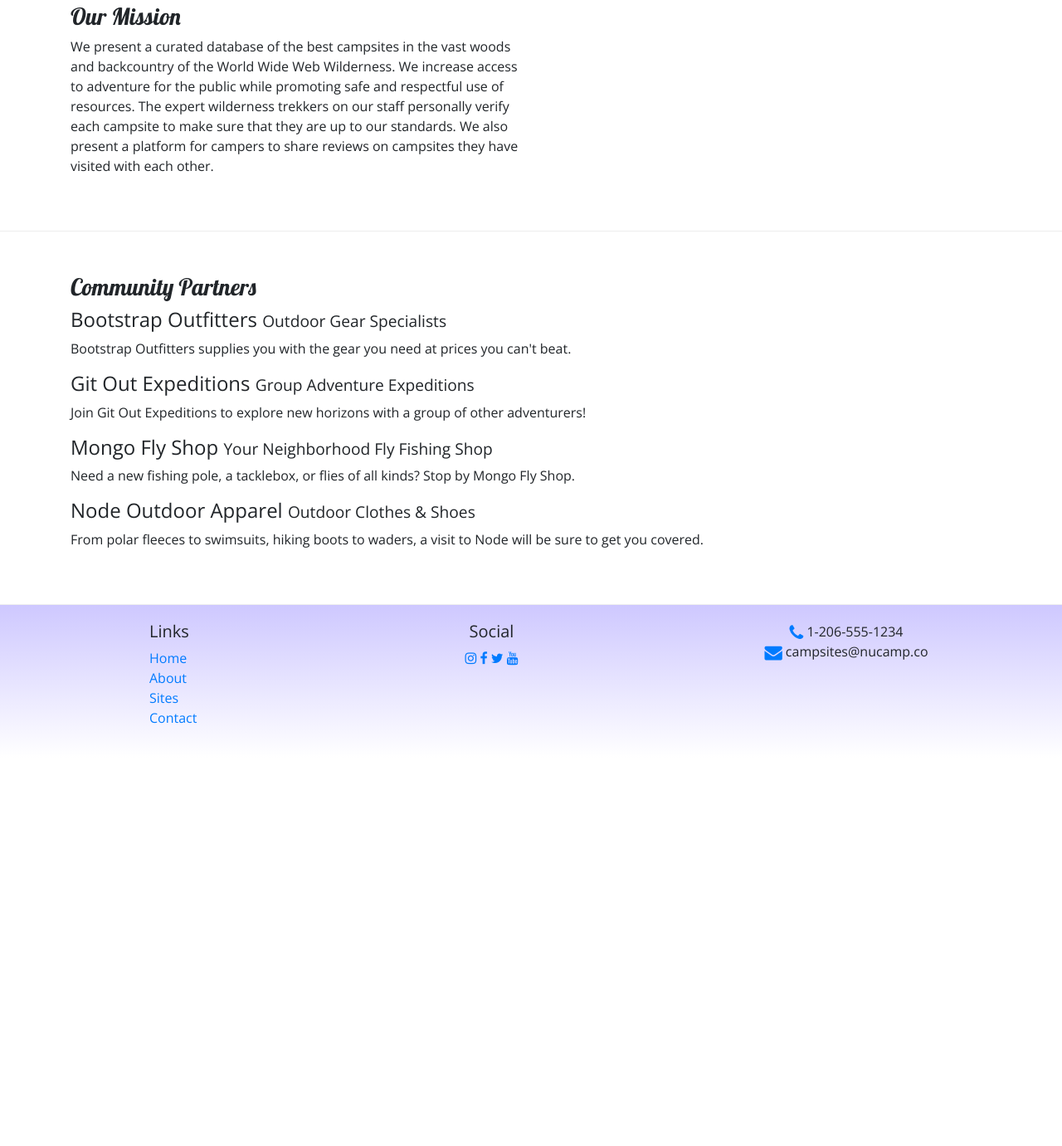
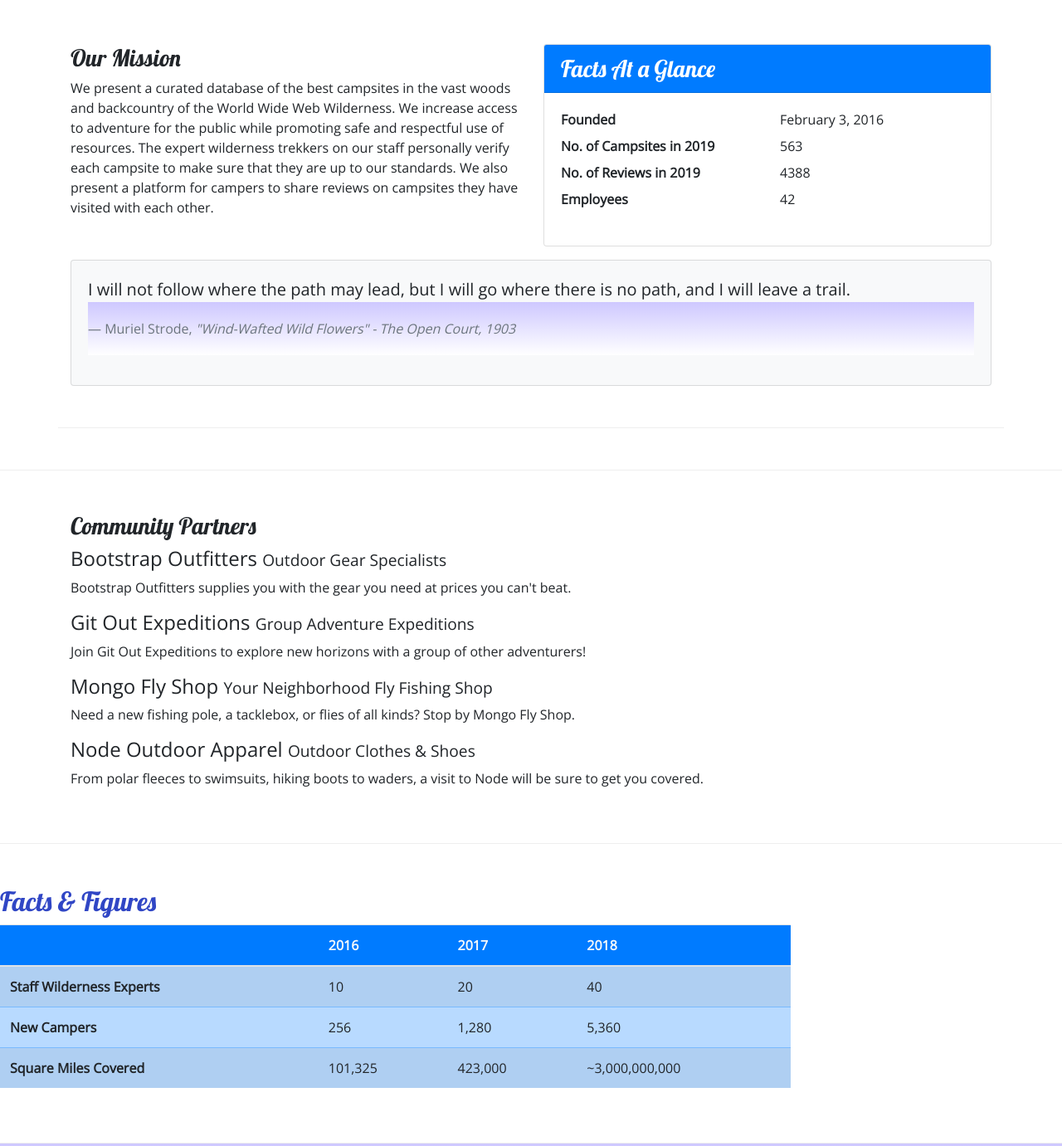
Before and after one commit to cam93906/nucampsite2, a website: page aboutus.html in a window 1280 px wide. Shown: the part 376-1757 px from the top of the page at 83% size. Before the commit the page ends 1289 px from the top, so only its background shows below. Drawn offline with nearby package versions, Linux system fonts and the light colour scheme.

Commit message:
Tables and Cards

```diff
--- a/aboutus.html
+++ b/aboutus.html
@@ -55,15 +55,44 @@
     </div>
     <div class="row-content row">
         <div class="container">
-        <div class="row">
-            <div class="col-sm-6">
-                <h3>Our Mission</h3>
-                <p>We present a curated database of the best campsites in the vast woods and backcountry of the World Wide Web Wilderness. We increase access to adventure for the public while promoting safe and respectful use of resources. The expert wilderness trekkers on our staff personally verify each campsite to make sure that they are up to our standards. We also present a platform for campers to share reviews on campsites they have visited with each other.</p>
+            <div class="row row-content">
+                <div class="col-sm-6">
+                    <h3>Our Mission</h3>
+                    <p>We present a curated database of the best campsites in the vast woods and backcountry of the World Wide Web Wilderness. We increase access to adventure for the public while promoting safe and respectful use of resources. The expert wilderness trekkers on our staff personally verify each campsite to make sure that they are up to our standards. We also present a platform for campers to share reviews on campsites they have visited with  each other.</p>
+                </div>
+                <div class="col-sm-6">
+                    <div class="card">
+                        <h3 class="card-header bg-primary text-white">Facts At a Glance</h3>
+                        <div class="card-body">
+                            <dl class="row">
+                                <dt class="col-6">Founded</dt>
+                                <dd class="col-6">February 3, 2016</dd>
+                                <dt class="col-6">No. of Campsites in 2019</dt>
+                                <dd class="col-6">563</dd>
+                                <dt class="col-6">No. of Reviews in 2019</dt>
+                                <dd class="col-6">4388</dd>
+                                <dt class="col-6">Employees</dt>
+                                <dd class="col-6">42</dd>
+                            </dl>
+                        </div>
+                    </div>
+                </div>
+                <div class="col">
+                    <div class="card bg-light mt-3">
+                        <blockquote class="blockquote card-body">
+                            <p class="mb-0">I will not follow where the path may lead, but I will go where there is no path, and I will leave a trail.</p>
+                            <footer class="blockquote-footer">Muriel Strode,
+                                <cite title="Source Title">"Wind-Wafted Wild Flowers" -
+                                    The Open Court, 1903
+                                </cite>
+                            </footer>
+                        </blockquote>
+                    </div>
+                </div>
             </div>
-        </div>
          </div>
      </div>
-      <div class="row-content row">
+    <div class="row-content row">
         <div class="container">
              <div class="row">
               <div class="col">
@@ -80,8 +109,45 @@
             </div>
          </div>
     </div>
+    <div class="row row-content">
+        <div class="col-sm-9">
+            <h2>Facts &amp; Figures</h2>
+            <div class="table-responsive">
+                   <table class="table table-striped">
+                    <thead>
+                        <tr class="bg-primary text-light">
+                            <th></th>
+                            <th>2016</th>
+                            <th>2017</th>
+                            <th>2018</th>
+                        </tr>
+                    </thead>
+                    <tbody class="table-primary">
+                        <tr>
+                            <th>Staff Wilderness Experts</th>
+                            <td>10</td>
+                            <td>20</td>
+                            <td>40</td>
+                        </tr>
+                        <tr>
+                            <th>New Campers</th>
+                            <td>256</td>
+                            <td>1,280</td>
+                            <td>5,360</td>
+                        </tr>
+                        <tr>
+                            <th>Square Miles Covered</th>
+                            <td>101,325</td>
+                            <td>423,000</td>
+                            <td>~3,000,000,000</td>
+                        </tr>
+                    </tbody>
+                </table>
+            </div>
+        </div>
+   </div>
 
-    <footer>
+    <footer class="site-footer">
         <div class="container">
             <div class="row">
                 <div class="col-4 col-sm-2 offset-1">
--- a/css/styles.css
+++ b/css/styles.css
@@ -29,3 +29,7 @@ footer{
 .navbar {
     background-color: #901CAD;
 }
+.site-footer{
+    background-image: linear-gradient(#CEC8FF, white);
+    padding: 20px 0;
+}
```
Also changed, not shown: contactus.html (+1 -1 lines), index.html (+1 -1 lines).
